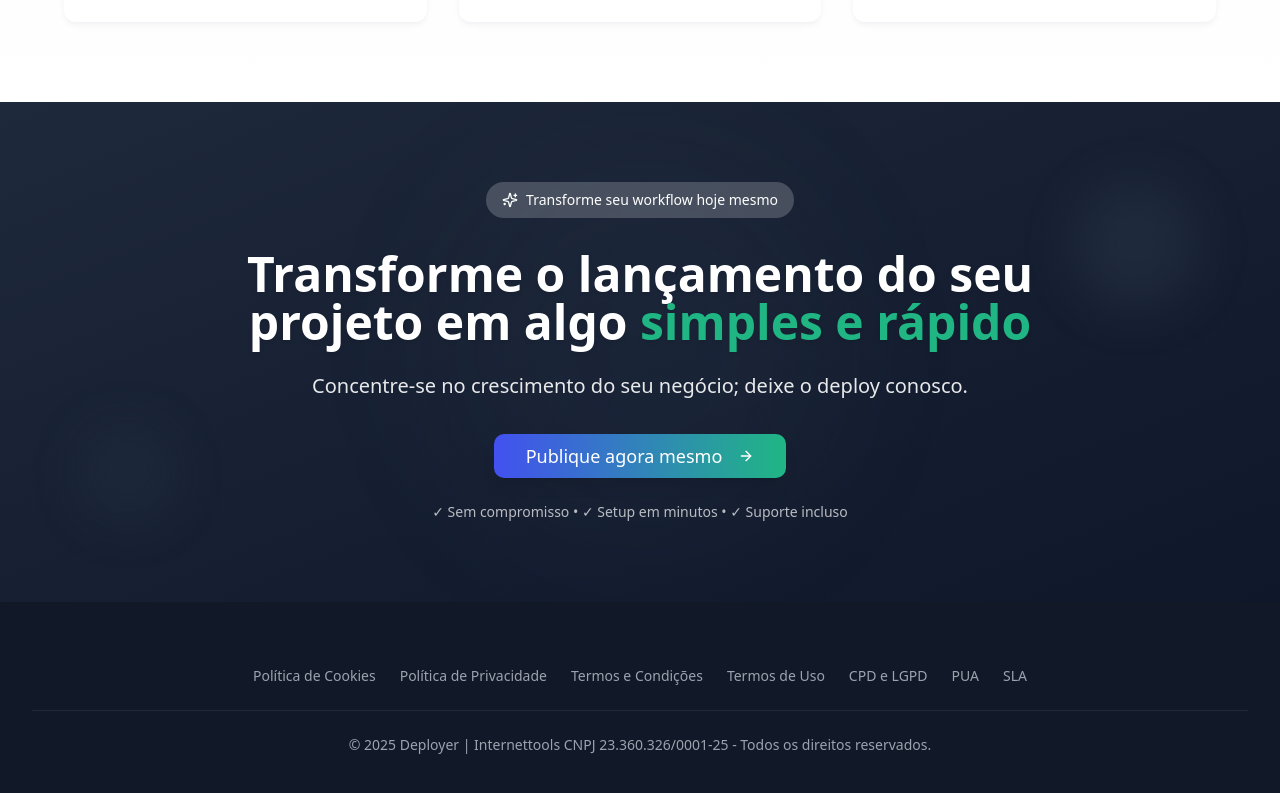
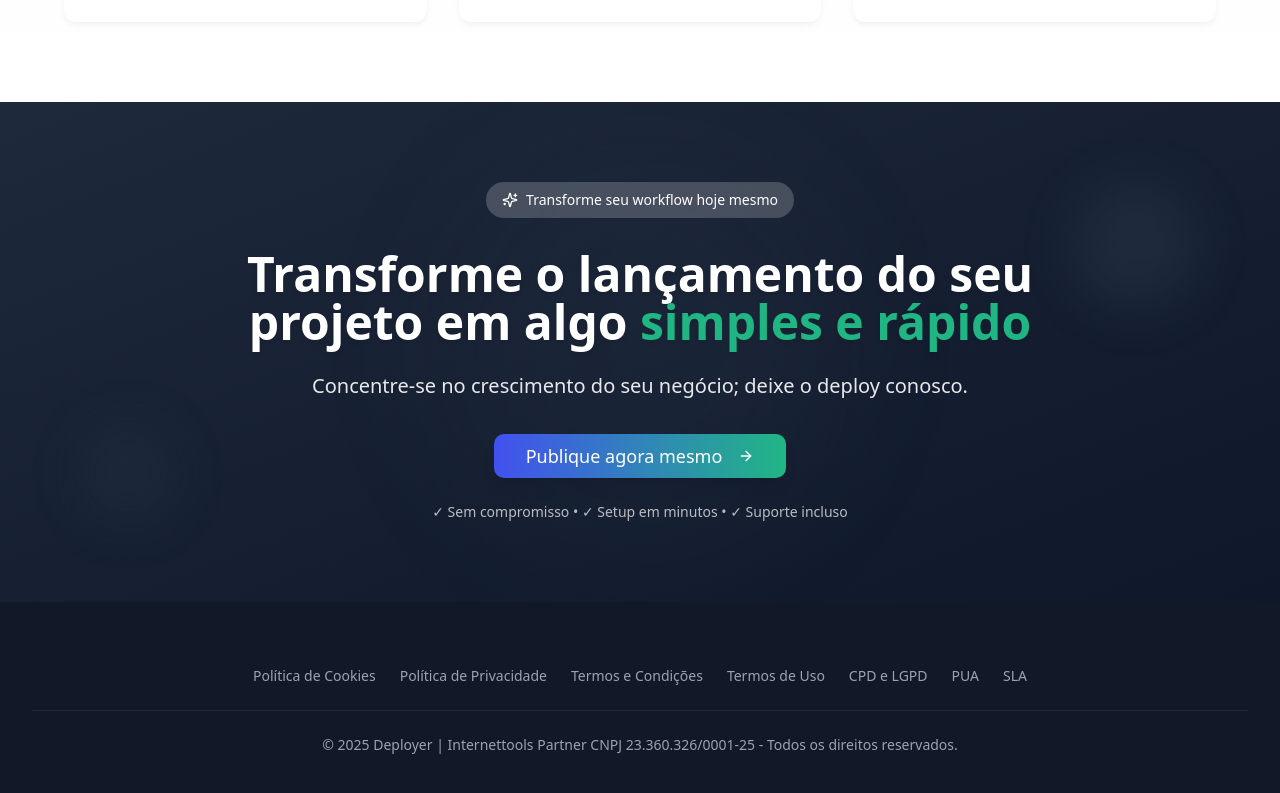
Before and after one commit to forgescloud/deployer-page, a React (Vite) app: page / in a window 1280 px wide. Shown: the part 3230-4023 px from the top of the page. Built offline with nearby package versions, Linux system fonts and the light colour scheme.

Commit message:
Updates footer text to reflect partnership
Updates the copyright notice in the footer to reflect the "Internettools" status as a partner.

```diff
--- a/src/components/Footer.tsx
+++ b/src/components/Footer.tsx
@@ -17,7 +17,7 @@ const Footer = () => {
                 {/* Linha final */}
                 <div className="border-t border-gray-800 pt-6 flex flex-wrap justify-center space-x-6 mb-6 text-sm text-gray-400">
                     <p className="text-gray-400 text-sm md:text-center">
-                        © {new Date().getFullYear()} Deployer | Internettools CNPJ 23.360.326/0001-25 - Todos os direitos reservados.
+                        © {new Date().getFullYear()} Deployer | Internettools Partner CNPJ 23.360.326/0001-25 - Todos os direitos reservados.
                     </p>
                 </div>
             </div>
```
